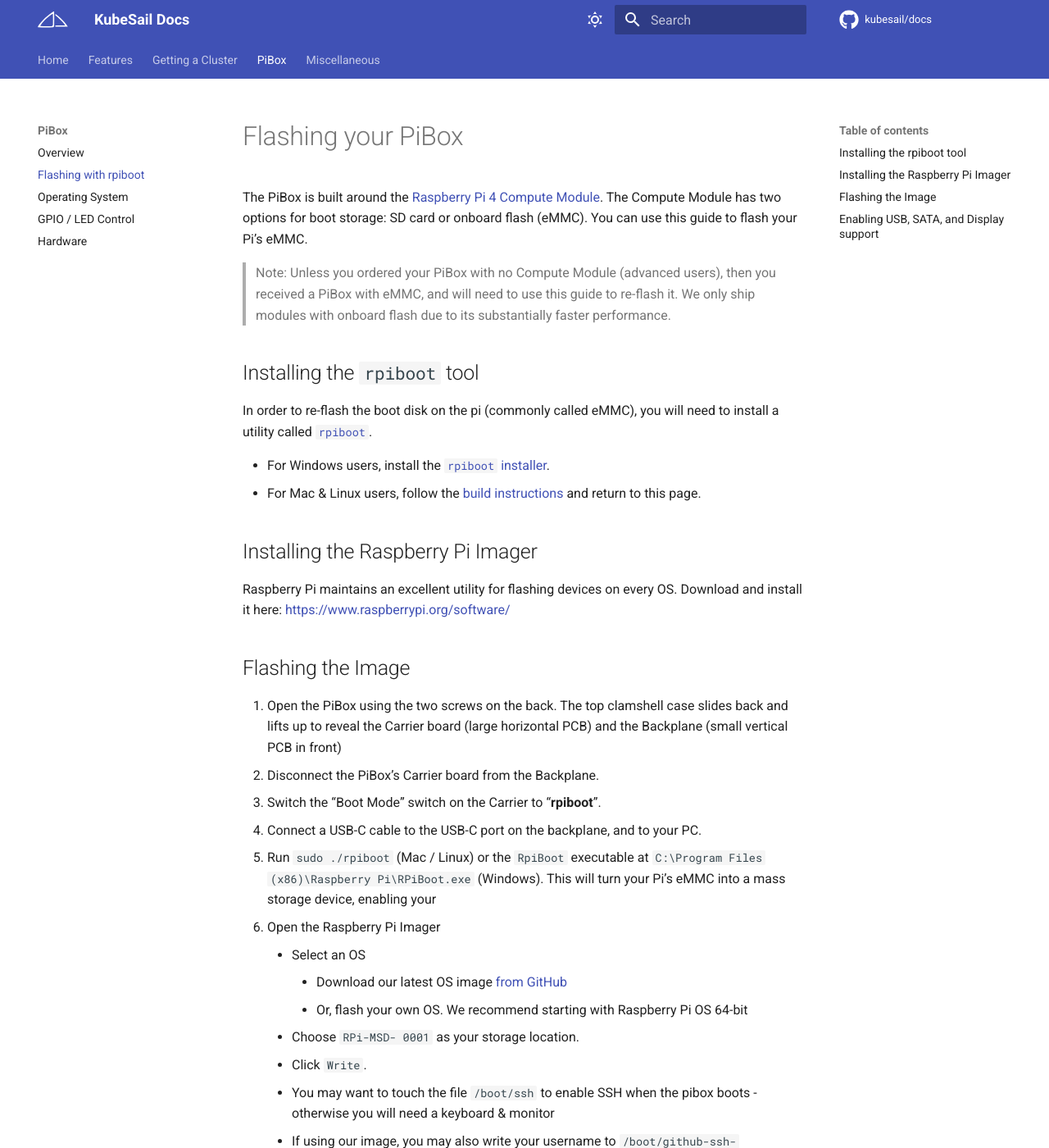
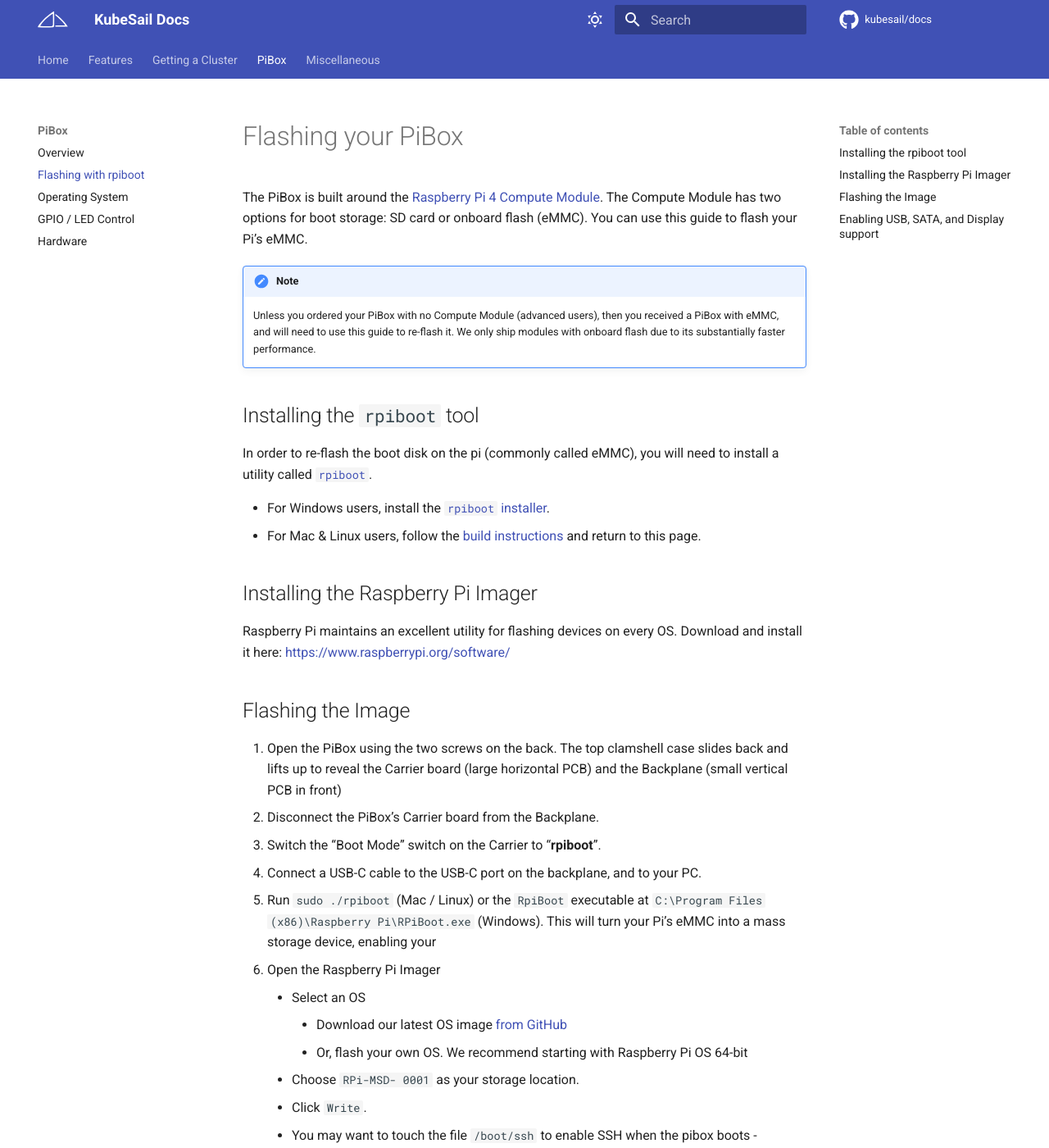
Before and after one commit to kubesail/kubesail-docs, an MkDocs documentation site: the page built from docs/guides/pibox/rpiboot.md, in a window 1280 px wide and 1400 px high. Shown: the whole window at 82% size. Built offline with MkDocs 1.6.1 and Material for MkDocs 9.7.7, drawn with Linux system fonts in a browser that asks for light colours; comment, search, counter and statistics services are not loaded; some of the changed lines change nothing that is shown; some of the changed text lies outside the part shown.

Commit message:
convert to admonition

```diff
--- a/docs/guides/pibox/rpiboot.md
+++ b/docs/guides/pibox/rpiboot.md
@@ -2,7 +2,9 @@
 
 The PiBox is built around the [Raspberry Pi 4 Compute Module](https://datasheets.raspberrypi.org/cm4/cm4-product-brief.pdf). The Compute Module has two options for boot storage: SD card or onboard flash (eMMC). You can use this guide to flash your Pi's eMMC.
 
-> Note: Unless you ordered your PiBox with no Compute Module (advanced users), then you received a PiBox with eMMC, and will need to use this guide to re-flash it. We only ship modules with onboard flash due to its substantially faster performance.
+<!-- prettier-ignore -->
+!!! note
+    Unless you ordered your PiBox with no Compute Module (advanced users), then you received a PiBox with eMMC, and will need to use this guide to re-flash it. We only ship modules with onboard flash due to its substantially faster performance.
 
 ## Installing the `rpiboot` tool
 
@@ -30,10 +32,12 @@
     - Click `Write`.
     - You may want to touch the file `/boot/ssh` to enable SSH when the pibox boots - otherwise you will need a keyboard & monitor
     - If using our image, you may also write your username to `/boot/github-ssh-username.txt`, and your GitHub SSH keys will be automatically copied for easier log-in.
-2. Flip the "Boot Mode" switch on the Carrier back to `normal`
-3. Unplug the carrier from your PC and re-assemble the PiBox.
+1. Flip the "Boot Mode" switch on the Carrier back to `normal`
+1. Unplug the carrier from your PC and re-assemble the PiBox.
 
-> Warning: The USB port and / or cable you use are using may affect the ability to boot into `rpiboot` mode successfully. If rpiboot stalls or you seen an error code like `Failed to write correct length, returned -9`, then try plugging into a different port on your PC, or swapping out the cable you are using.
+<!-- prettier-ignore -->
+!!! warning
+    The USB port and / or cable you use are using may affect the ability to boot into `rpiboot` mode successfully. If rpiboot stalls or you seen an error code like `Failed to write correct length, returned -9`, then try plugging into a different port on your PC, or swapping out the cable you are using.
 
 ## Enabling USB, SATA, and Display support
 
```
